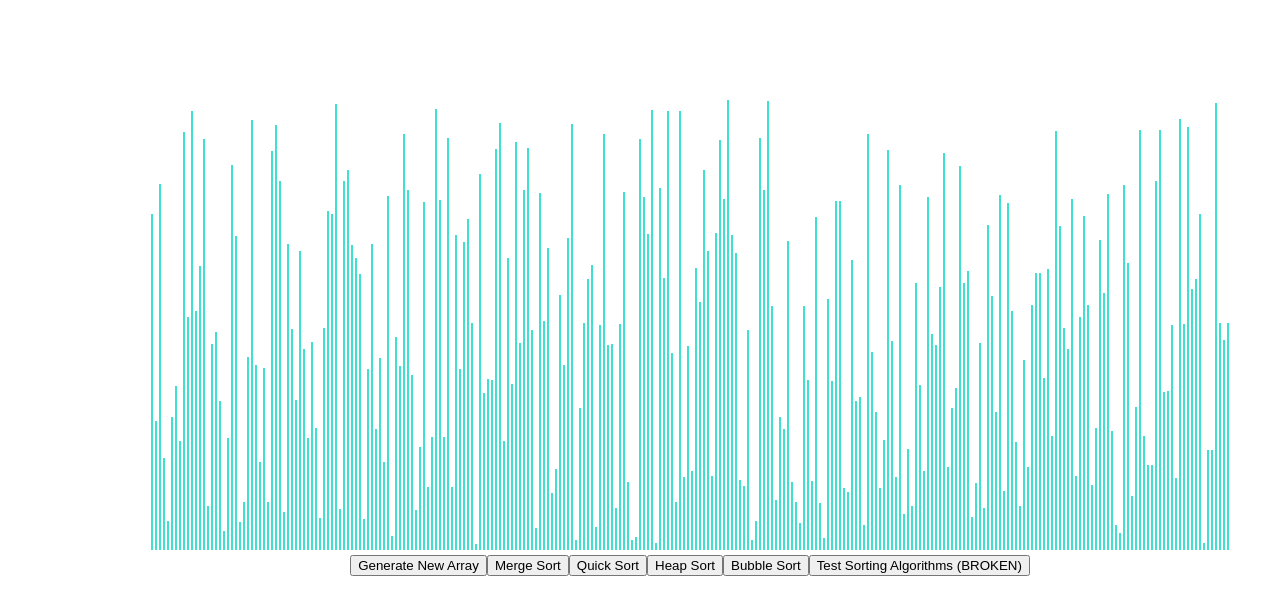
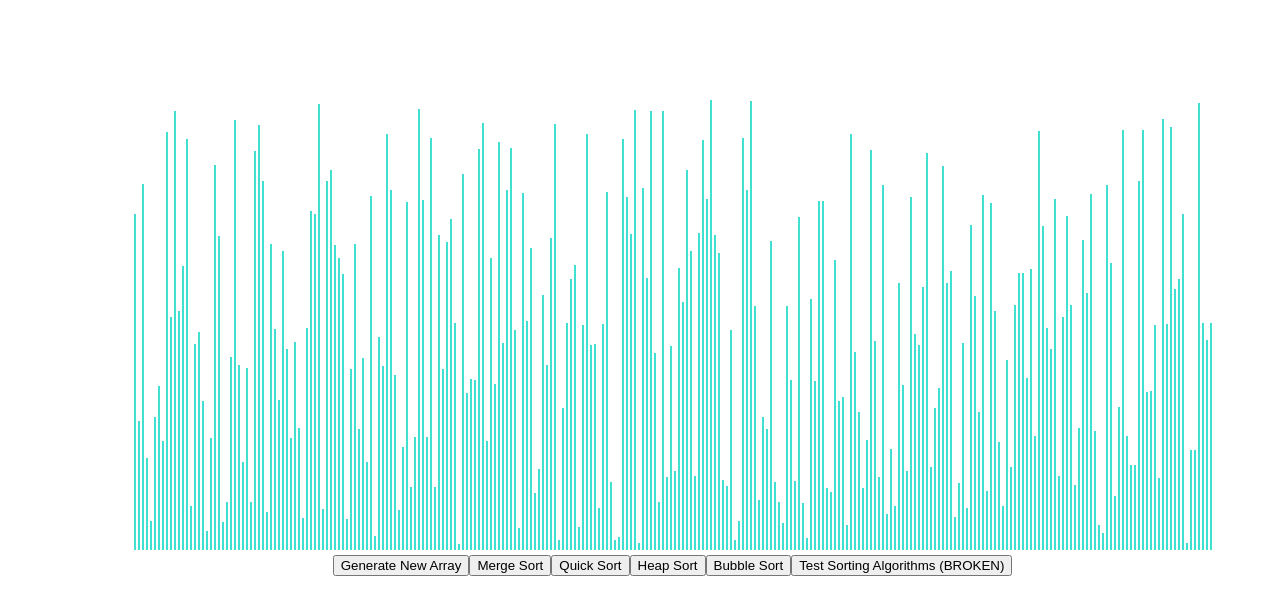
Before and after one commit to sulaimanhayek/s-viz, a React (Create React App) app: page / in a window 1280 px wide. Shown: the top 614 px of the page. Built offline with nearby package versions, Linux system fonts and the light colour scheme.

Commit message:
merge sort animation

```diff
--- a/src/SortingVisualizer/SortingVisualizer.css
+++ b/src/SortingVisualizer/SortingVisualizer.css
@@ -1,6 +1,6 @@
 .array-container {
     position: absolute;
-    left: 100px;
+    left: 65px;
     top: 100px;
 }
 
```
Also changed, not shown: src/SortingAlgorithm/SortingAlgorithm.js (added, +7 -0 lines).
